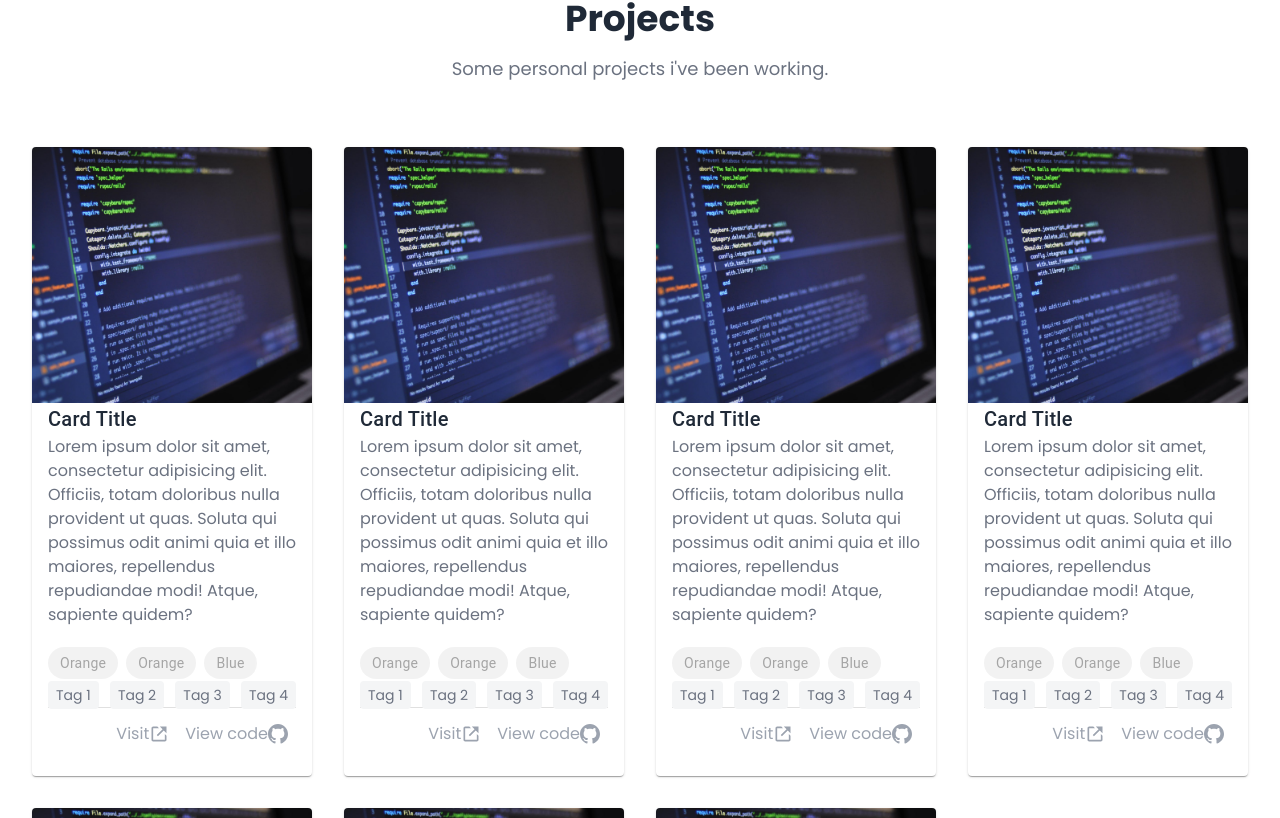
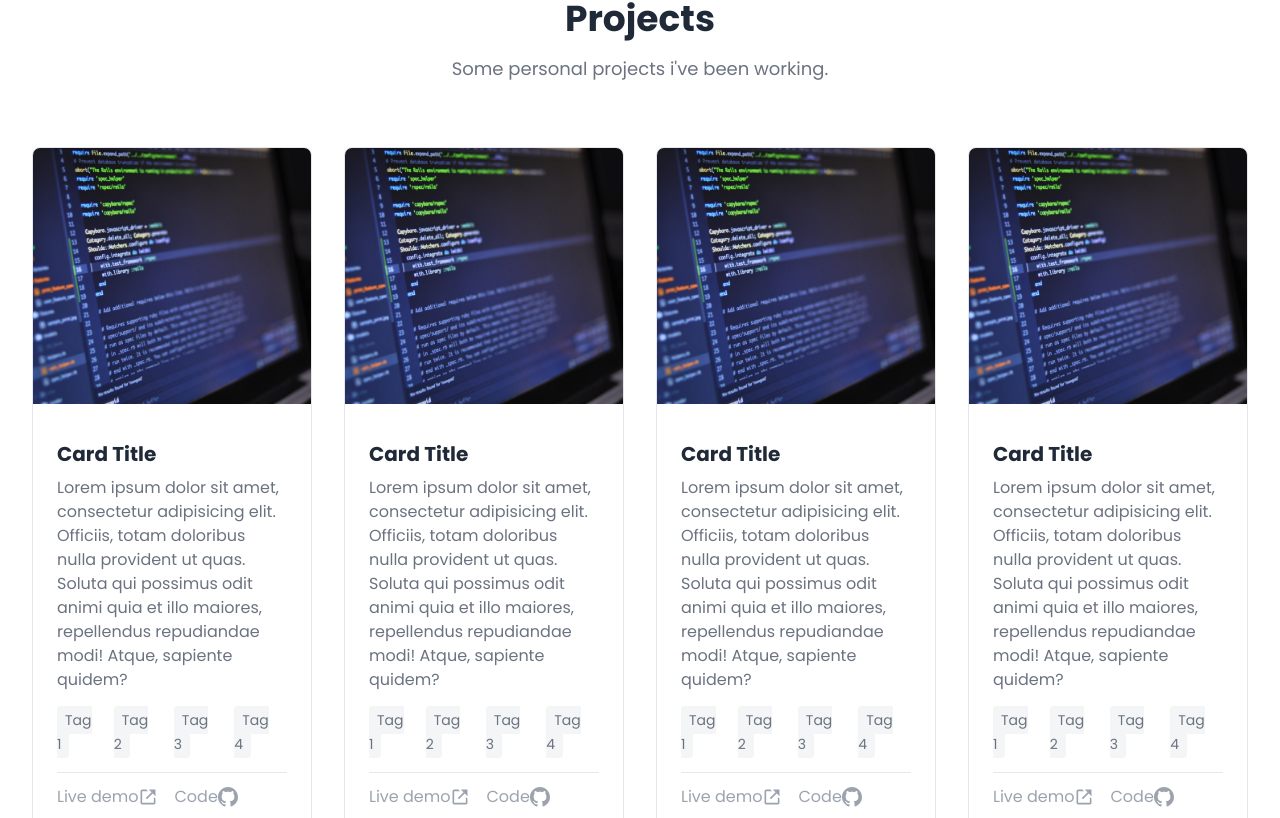
Before and after one commit to brtiago/portfolio, an Angular app: page / in a window 1280 px wide. Shown: the part 1062-1880 px from the top of the page. Built offline with nearby package versions, Linux system fonts and the light colour scheme.

Commit message:
fix: removing material theme

```diff
--- a/src/app/components/card/card.component.html
+++ b/src/app/components/card/card.component.html
@@ -1,7 +1,6 @@
-<mat-card class="flex flex-col overflow-hidden rounded-lg border bg-white">
+<section class="flex flex-col overflow-hidden rounded-lg border bg-white">
   <a href="#" class="group relative block h-48 overflow-hidden bg-gray-100 md:h-64">
     <img
-    mat-card-image
     src="{{ card.imgUrl }}"
     loading="lazy"
     alt="{{ card.imgAlt }}"
@@ -9,39 +8,33 @@
     />
   </a>
 
-  <mat-card-content class="flex flex-1 flex-col p-4 sm:p-6">
-    <mat-card-title class="mb-2 text-base font-bold text-gray-800">
+  <div class="flex flex-1 flex-col mt-3 sm:p-6">
+    <h3 class="mb-2 text-xl font-bold text-gray-800">
       <a href="#" class="transition duration-100 hover:text-indigo-500 active:text-indigo-600">{{ card.title }}</a>
-    </mat-card-title>
+    </h3>
 
     <p class="mb-4 text-gray-500">{{ card.description }}</p>
 
-    <mat-chip-set class="mt-auto flex items-end justify-between">
-      <mat-chip disabled>Orange</mat-chip>
-      <mat-chip disabled>Orange</mat-chip>
-      <mat-chip disabled>Blue</mat-chip>
-    </mat-chip-set>
-
-    <div class="mt-auto flex items-end justify-between">
+    <div class="mt-auto flex gap-x-2 mb-4">
       @for(tag of card.tagList; track tag){
         <app-chip [chip]="tag"/>
       }
     </div>
 
-    <mat-divider></mat-divider>
-    <mat-card-footer>
-      <mat-card-actions align="end" class="flex gap-x-4">
-        <a mat-flat-button href="http://www.google.com" target="_blank" rel="noopener noreferrer" class="text-gray-400 transition duration-100 hover:text-gray-500 active:text-gray-600 flex items-center">Visit
+    <hr />
+    <div>
+      <div class="flex gap-x-4 mt-3">
+        <a href="http://www.google.com" target="_blank" rel="noopener noreferrer" class="text-gray-400 transition duration-100 hover:text-gray-500 active:text-gray-600 flex items-center">Live demo
           <svg class="h-5 w-5" width="24" height="24" viewBox="0 0 24 24" fill="currentColor" xmlns="http://www.w3.org/2000/svg">
             <path d="m13 3 3.293 3.293-7 7 1.414 1.414 7-7L21 11V3z"/><path d="M19 19H5V5h7l-2-2H5c-1.103 0-2 .897-2 2v14c0 1.103.897 2 2 2h14c1.103 0 2-.897 2-2v-5l-2-2v7z"/>
           </svg>
         </a>
-        <a mat-flat-button href="http://www.github.com" target="_blank" rel="noopener noreferrer" class="text-gray-400 transition duration-100 hover:text-gray-500 active:text-gray-600 flex items-center">View code
+        <a href="http://www.github.com" target="_blank" rel="noopener noreferrer" class="text-gray-400 transition duration-100 hover:text-gray-500 active:text-gray-600 flex items-center">Code
           <svg class="h-5 w-5" width="24" height="24" viewBox="0 0 24 24" fill="currentColor" xmlns="http://www.w3.org/2000/svg">
             <path d="M12 0c-6.626 0-12 5.373-12 12 0 5.302 3.438 9.8 8.207 11.387.599.111.793-.261.793-.577v-2.234c-3.338.726-4.033-1.416-4.033-1.416-.546-1.387-1.333-1.756-1.333-1.756-1.089-.745.083-.729.083-.729 1.205.084 1.839 1.237 1.839 1.237 1.07 1.834 2.807 1.304 3.492.997.107-.775.418-1.305.762-1.604-2.665-.305-5.467-1.334-5.467-5.931 0-1.311.469-2.381 1.236-3.221-.124-.303-.535-1.524.117-3.176 0 0 1.008-.322 3.301 1.23.957-.266 1.983-.399 3.003-.404 1.02.005 2.047.138 3.006.404 2.291-1.552 3.297-1.23 3.297-1.23.653 1.653.242 2.874.118 3.176.77.84 1.235 1.911 1.235 3.221 0 4.609-2.807 5.624-5.479 5.921.43.372.823 1.102.823 2.222v3.293c0 .319.192.694.801.576 4.765-1.589 8.199-6.086 8.199-11.386 0-6.627-5.373-12-12-12z" />
           </svg>
         </a>
-      </mat-card-actions>
-    </mat-card-footer>
-  </mat-card-content>
-</mat-card>
+      </div>
+    </div>
+  </div>
+</section>
```
